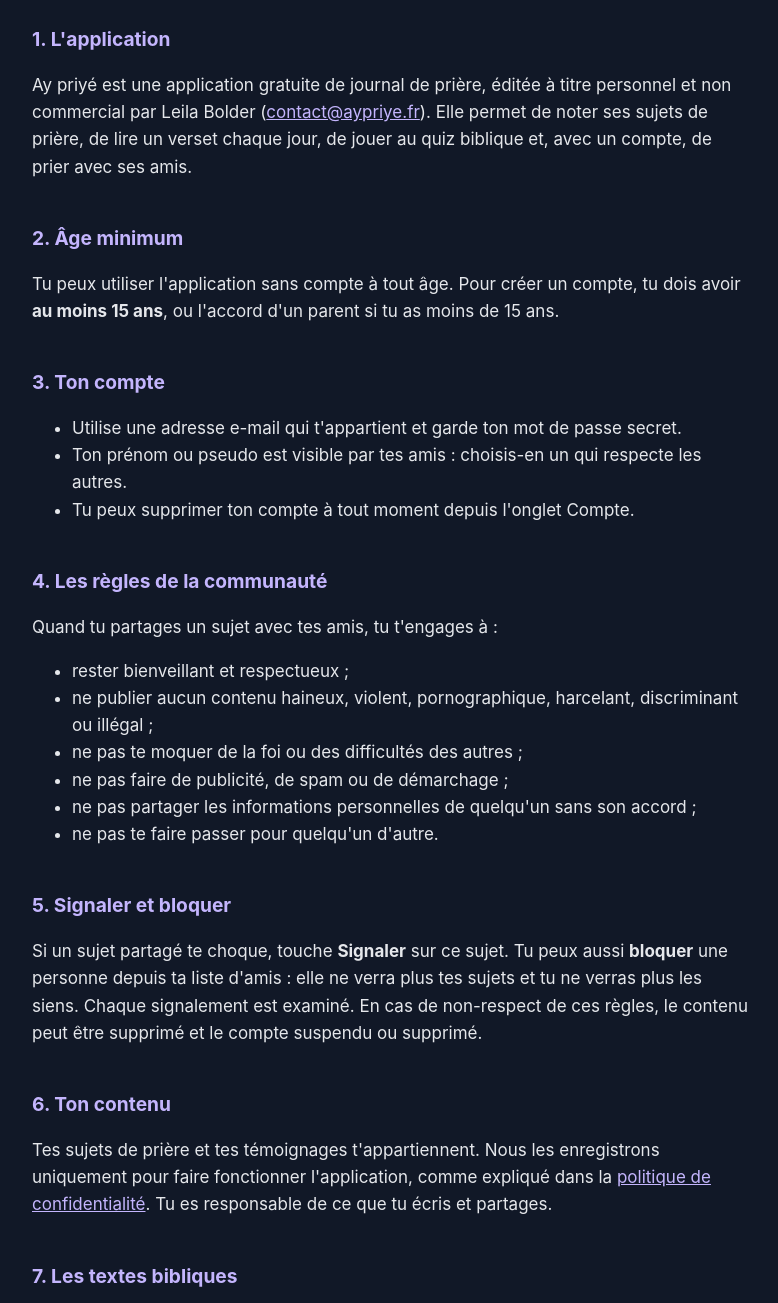
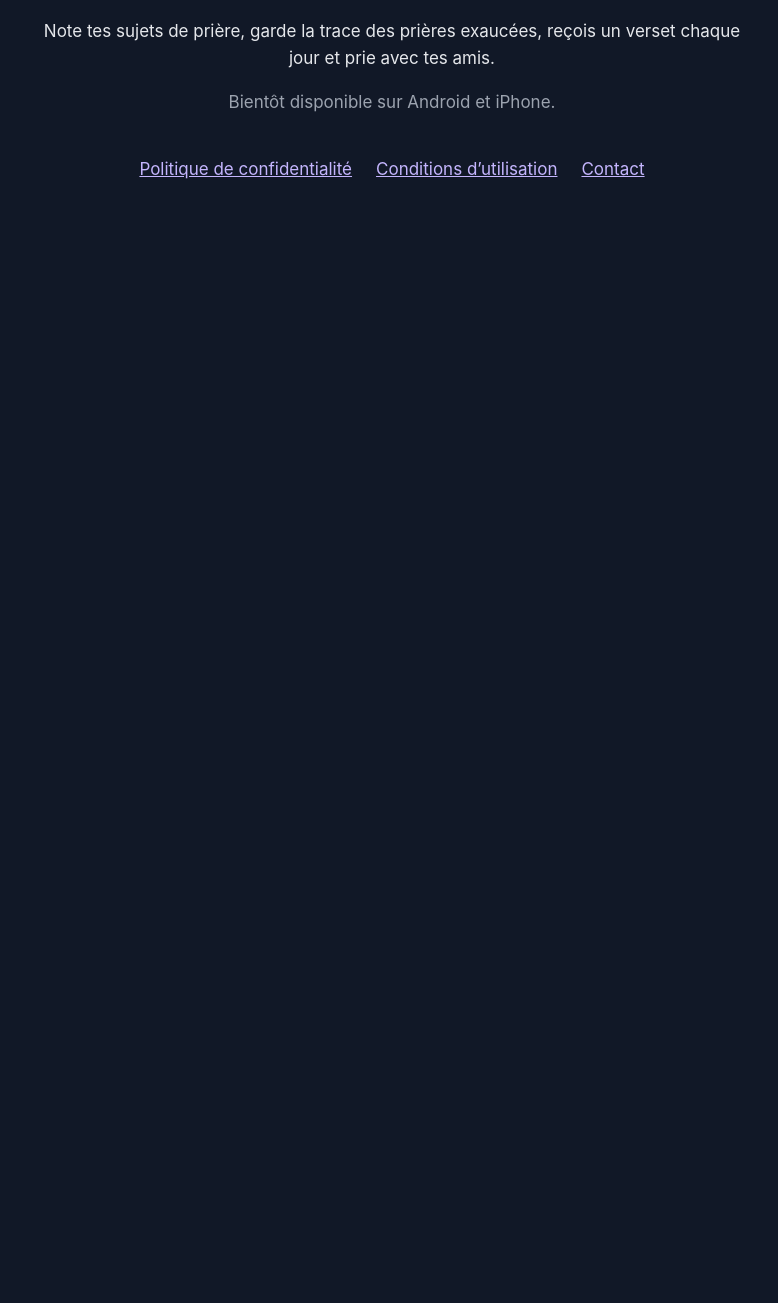
Before and after one commit to bolderleila-svg/aypriye-site, a plain HTML site: page index.html in a window 1280 px wide. Shown: the part 274-1577 px from the top of the page, without its empty margins (248-1026 px from the left). After the commit the page ends 800 px from the top, so only its background shows below. Drawn offline with Linux system fonts and the light colour scheme.

Commit message:
Add files via upload

```diff
--- a/index.html
+++ b/index.html
@@ -2,79 +2,27 @@
 <html lang="fr">
 <head>
   <meta charset="utf-8">
+  <!-- Sécurité : la page ne charge que ses propres fichiers, n'exécute aucun script,
+       et ne transmet pas l'adresse complète aux sites vers lesquels elle renvoie. -->
+  <meta http-equiv="Content-Security-Policy" content="default-src 'none'; style-src 'self'; img-src 'self'; base-uri 'none'; form-action 'none'; upgrade-insecure-requests">
+  <meta name="referrer" content="strict-origin-when-cross-origin">
   <meta name="viewport" content="width=device-width, initial-scale=1">
-  <title>Conditions d'utilisation – Ay priyé</title>
-  <meta name="description" content="Les règles d'utilisation de l'application Ay priyé.">
-  <link rel="stylesheet" href="../style.css">
+  <title>Ay priyé – journal de prière</title>
+  <meta name="description" content="Ay priyé : un journal de prière gratuit pour noter tes sujets, voir les prières exaucées et prier avec tes amis.">
+  <link rel="stylesheet" href="style.css">
 </head>
 <body>
-  <main>
-    <p class="back"><a href="../">← Ay priyé</a></p>
-    <h1>Conditions d'utilisation</h1>
-    <p class="muted">Dernière mise à jour : 2 novembre 2026</p>
-
-    <p>Bienvenue sur Ay priyé ! Ces règles sont faites pour que chacun puisse prier en confiance.
-      En utilisant l'application, tu les acceptes.</p>
-
-    <h2>1. L'application</h2>
-    <p>Ay priyé est une application gratuite de journal de prière, éditée à titre personnel et
-      non commercial par Leila Bolder (<a href="mailto:contact@aypriye.fr">contact@aypriye.fr</a>).
-      Elle permet de noter ses sujets de prière, de lire un verset chaque jour, de jouer au quiz
-      biblique et, avec un compte, de prier avec ses amis.</p>
-
-    <h2>2. Âge minimum</h2>
-    <p>Tu peux utiliser l'application sans compte à tout âge. Pour créer un compte, tu dois avoir
-      <strong>au moins 15 ans</strong>, ou l'accord d'un parent si tu as moins de 15 ans.</p>
-
-    <h2>3. Ton compte</h2>
-    <ul>
-      <li>Utilise une adresse e-mail qui t'appartient et garde ton mot de passe secret.</li>
-      <li>Ton prénom ou pseudo est visible par tes amis : choisis-en un qui respecte les autres.</li>
-      <li>Tu peux supprimer ton compte à tout moment depuis l'onglet Compte.</li>
-    </ul>
-
-    <h2>4. Les règles de la communauté</h2>
-    <p>Quand tu partages un sujet avec tes amis, tu t'engages à :</p>
-    <ul>
-      <li>rester bienveillant et respectueux ;</li>
-      <li>ne publier aucun contenu haineux, violent, pornographique, harcelant, discriminant ou
-        illégal ;</li>
-      <li>ne pas te moquer de la foi ou des difficultés des autres ;</li>
-      <li>ne pas faire de publicité, de spam ou de démarchage ;</li>
-      <li>ne pas partager les informations personnelles de quelqu'un sans son accord ;</li>
-      <li>ne pas te faire passer pour quelqu'un d'autre.</li>
-    </ul>
-
-    <h2>5. Signaler et bloquer</h2>
-    <p>Si un sujet partagé te choque, touche <strong>Signaler</strong> sur ce sujet. Tu peux aussi
-      <strong>bloquer</strong> une personne depuis ta liste d'amis : elle ne verra plus tes sujets
-      et tu ne verras plus les siens. Chaque signalement est examiné. En cas de non-respect de ces
-      règles, le contenu peut être supprimé et le compte suspendu ou supprimé.</p>
-
-    <h2>6. Ton contenu</h2>
-    <p>Tes sujets de prière et tes témoignages t'appartiennent. Nous les enregistrons uniquement
-      pour faire fonctionner l'application, comme expliqué dans la
-      <a href="../confidentialite/">politique de confidentialité</a>. Tu es responsable de ce que tu
-      écris et partages.</p>
-
-    <h2>7. Les textes bibliques</h2>
-    <p>Les versets et les réponses du quiz s'appuient sur la Bible Louis Segond 1910, qui est dans
-      le domaine public.</p>
-
-    <h2>8. Disponibilité</h2>
-    <p>L'application est proposée gratuitement, sans garantie qu'elle fonctionne sans
-      interruption. Nous faisons de notre mieux pour protéger tes données, mais pense à exporter
-      ton journal de temps en temps (onglet Compte, « Exporter mes données »). L'application peut
-      évoluer, et ces conditions aussi : la date en haut de cette page sera alors mise à jour.</p>
-
-    <h2>9. Ce n'est pas une aide d'urgence</h2>
-    <p>Ay priyé ne remplace ni un médecin, ni un professionnel de l'écoute. Si tu traverses une
-      crise ou si tu penses au suicide, appelle le <strong>3114</strong> (gratuit, 24 h/24) ou le
-      <strong>15</strong> en cas d'urgence.</p>
-
-    <h2>10. Contact et droit applicable</h2>
-    <p>Pour toute question : <a href="mailto:contact@aypriye.fr">contact@aypriye.fr</a>. Ces
-      conditions sont soumises au droit français.</p>
+  <main class="home">
+    <h1>Ay priyé</h1>
+    <p class="lead">Ton journal de prière, gratuit.</p>
+    <p>Note tes sujets de prière, garde la trace des prières exaucées, reçois un verset chaque jour
+      et prie avec tes amis.</p>
+    <p class="muted">Bientôt disponible sur Android et iPhone.</p>
+    <nav>
+      <a href="confidentialite/">Politique de confidentialité</a>
+      <a href="conditions/">Conditions d’utilisation</a>
+      <a href="mailto:contact@aypriye.fr">Contact</a>
+    </nav>
   </main>
 </body>
 </html>
```
Also changed, not shown: conditions/index.html (+4 -0 lines), confidentialite/index.html (+4 -0 lines).
